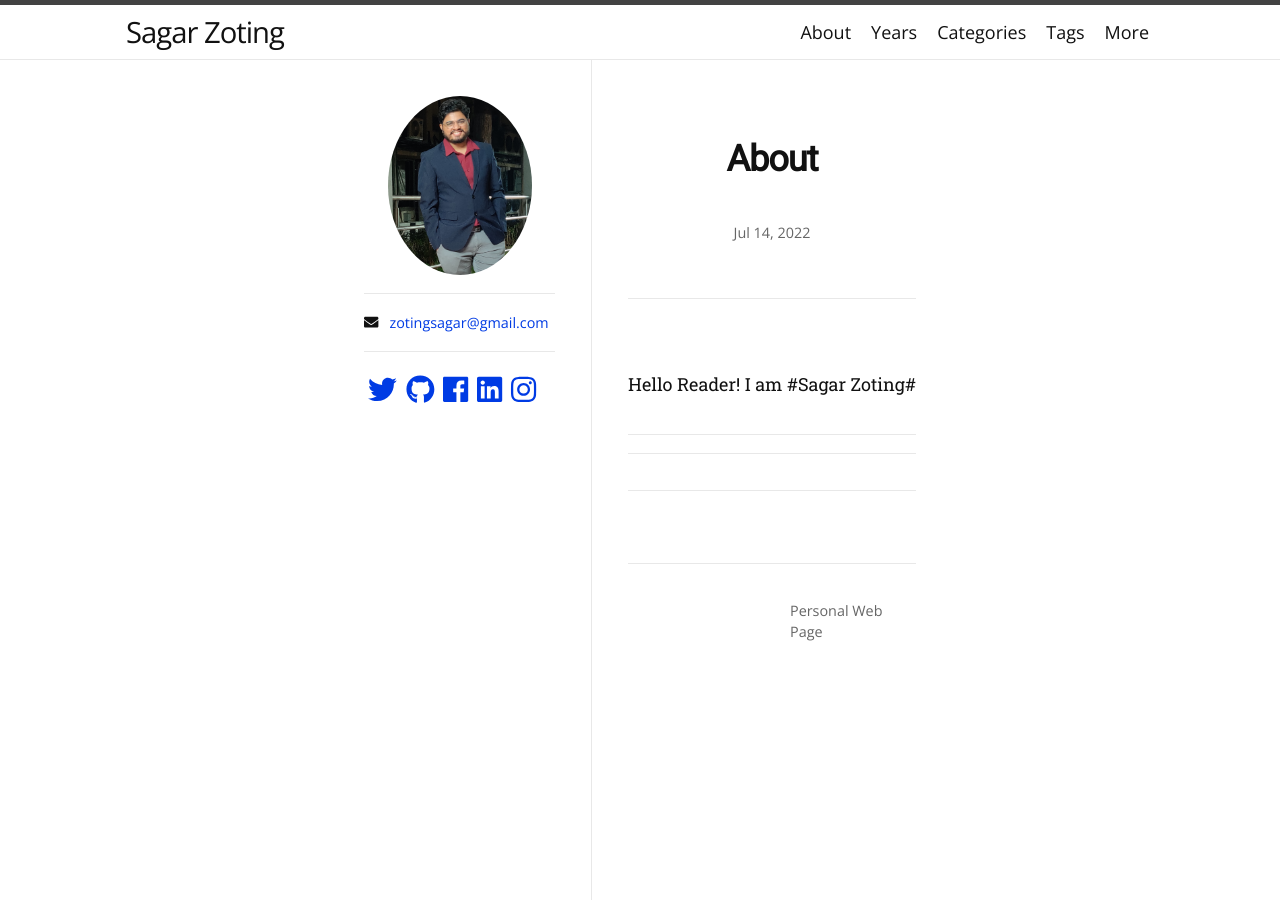
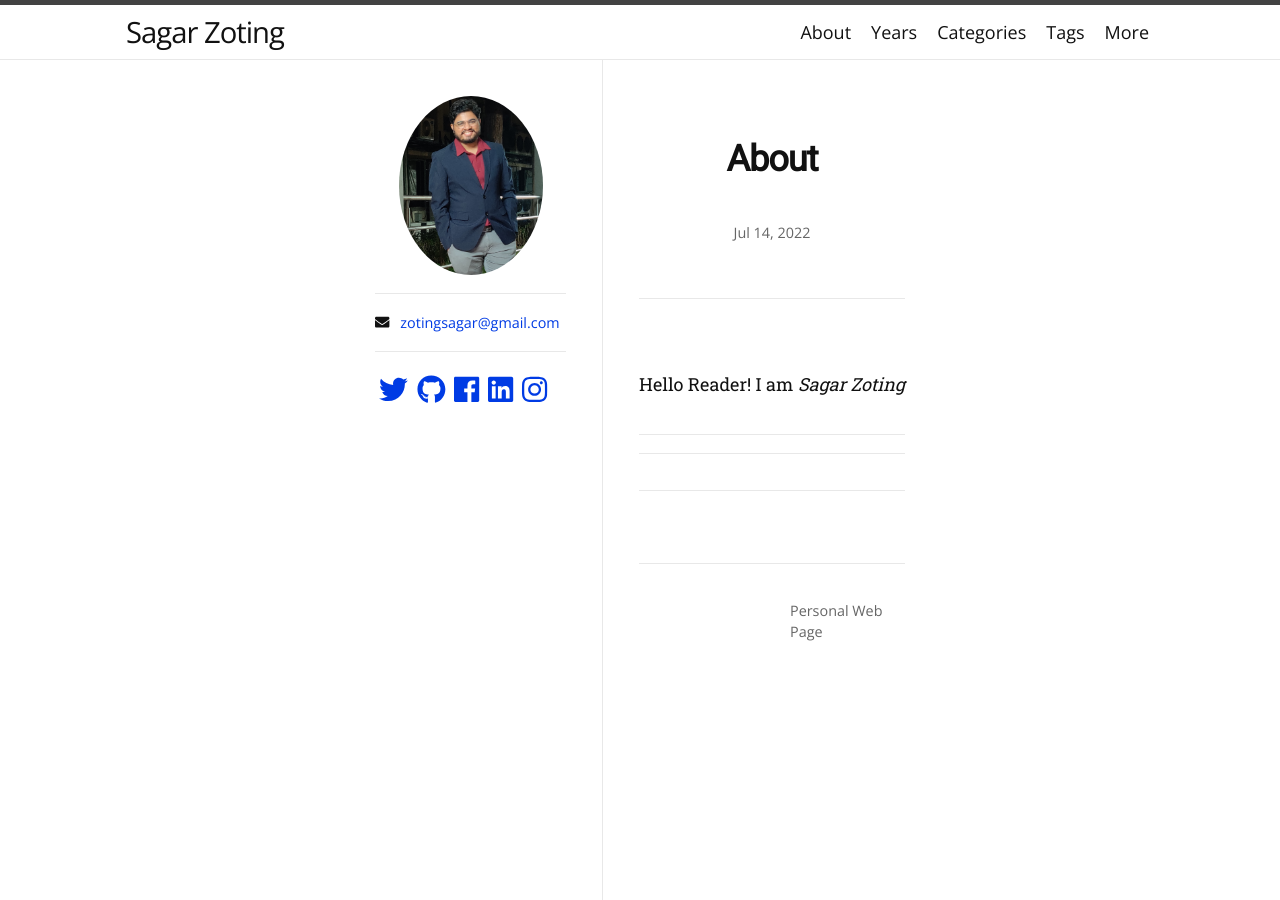
Before and after one commit to zotingsagar/zotingsagar.github.io, a Jekyll site: the page built from _posts/2022-07-14-About.md, in a window 1280 px wide. Built offline with Jekyll 4.4.1, drawn with Linux system fonts in a browser that asks for light colours; nearby versions of some CDN libraries; some web fonts are replaced.

```diff
--- a/_posts/2022-07-14-About.md
+++ b/_posts/2022-07-14-About.md
@@ -1,4 +1,4 @@
 ---
 layout: post
 ---
-Hello Reader! I am #Sagar Zoting#
+Hello Reader! I am *Sagar Zoting*
```
